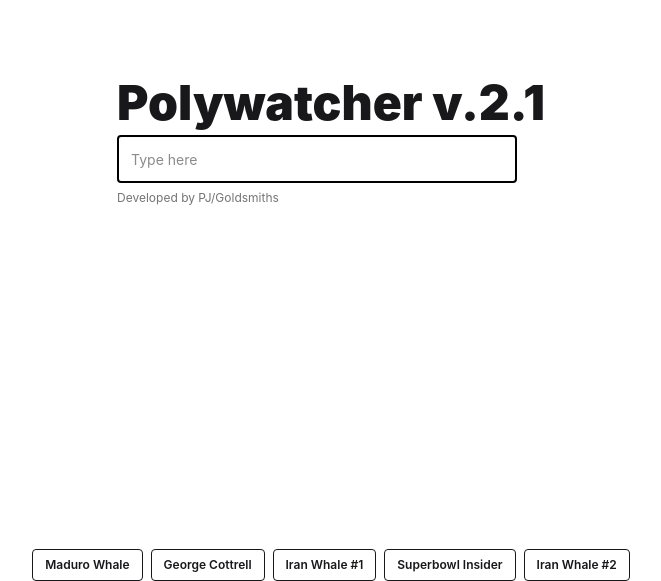
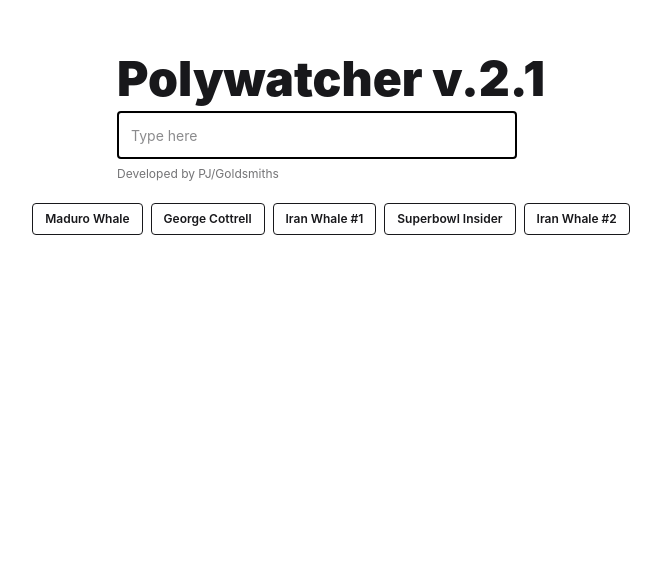
Before and after one commit to pannjie/Polywatcher, a SvelteKit app in the folder frontend/: page / in a window 1280 px wide. Shown: the part 259-840 px from the top of the page, without its empty margins (309-970 px from the left). After the commit the page ends 800 px from the top, so only its background shows below. Built offline with nearby package versions, Linux system fonts and the light colour scheme.

Commit message:
UI update

```diff
--- a/frontend/src/routes/+page.svelte
+++ b/frontend/src/routes/+page.svelte
@@ -8,20 +8,20 @@
   }
 </script>
 
-<div class="min-h-screen flex items-center justify-center">
+<div class="min-h-screen flex flex-col items-center justify-center">
 <fieldset class="fieldset">
   <legend class="fieldset-legend font-black text-5xl">Polywatcher v.2.1</legend>
   <input type="text" class="input h-12 w-100 border-2 border-black " placeholder="Type here" bind:value={address} onkeydown={e => e.key === 'Enter' && search()}/>
   <p class="label">Developed by PJ/Goldsmiths</p>
 </fieldset>
+
+<div class="flex flex-wrap justify-center gap-2 mt-4">
+  <a class="btn btn-outline btn-sm" href="https://polywatcherfrontend-production.up.railway.app/profile/0x44de2a52d8d2d3ddcf39d58e315a10df53ba9c08">Maduro Whale</a>
+  <a class="btn btn-outline btn-sm" href="https://polywatcherfrontend-production.up.railway.app/profile/0x94a428cfa4f84b264e01f70d93d02bc96cb36356">George Cottrell</a>
+  <a class="btn btn-outline btn-sm" href="https://polywatcherfrontend-production.up.railway.app/profile/0x4dfd481c16d9995b809780fd8a9808e8689f6e4a">Iran Whale #1</a>
+  <a class="btn btn-outline btn-sm" href="https://polywatcherfrontend-production.up.railway.app/profile/0x162f6fff88a52864f2ecc9833e58089d5254798d">Superbowl Insider</a>
+  <a class="btn btn-outline btn-sm" href="https://polywatcherfrontend-production.up.railway.app/profile/0xbad457dc633bbb7b6cbe09dd5867a5e8e597acd7">Iran Whale #2</a>
 </div>
-
-<div class="flex flex-wrap justify-center gap-2 mt-2">
-  <button class="btn btn-outline btn-sm" href="https://polywatcherfrontend-production.up.railway.app/profile/0x44de2a52d8d2d3ddcf39d58e315a10df53ba9c08">Maduro Whale</button>
-  <button class="btn btn-outline btn-sm" href="https://polywatcherfrontend-production.up.railway.app/profile/0x94a428cfa4f84b264e01f70d93d02bc96cb36356">George Cottrell</button>
-  <button class="btn btn-outline btn-sm" href="https://polywatcherfrontend-production.up.railway.app/profile/0x4dfd481c16d9995b809780fd8a9808e8689f6e4a">Iran Whale #1</button>
-  <button class="btn btn-outline btn-sm" href="https://polywatcherfrontend-production.up.railway.app/profile/0x162f6fff88a52864f2ecc9833e58089d5254798d">Superbowl Insider</button>
-  <button class="btn btn-outline btn-sm" href="https://polywatcherfrontend-production.up.railway.app/profile/0xbad457dc633bbb7b6cbe09dd5867a5e8e597acd7">Iran Whale #2</button>
 </div>
 
 <style>
--- a/frontend/src/routes/profile/[address]/+page.svelte
+++ b/frontend/src/routes/profile/[address]/+page.svelte
@@ -32,7 +32,7 @@
 </script>
 
 <div class="flex justify-between navbar bg-base-100 h-20 shadow-sm">
-  <p class="font-black text-xl p-8">Polywatcher</p>
+  <a href="/" class="font-black text-xl p-8 no-underline text-inherit">Polywatcher</a>
   <input type="text" class="input h-10 w-100 border-2 border-black " placeholder="Enter Wallet Address" bind:value={address} onkeydown={e => e.key === 'Enter' && search()}/>
   <p class="font-black text-xl p-8" >v.2.1</p>
 </div>
```
